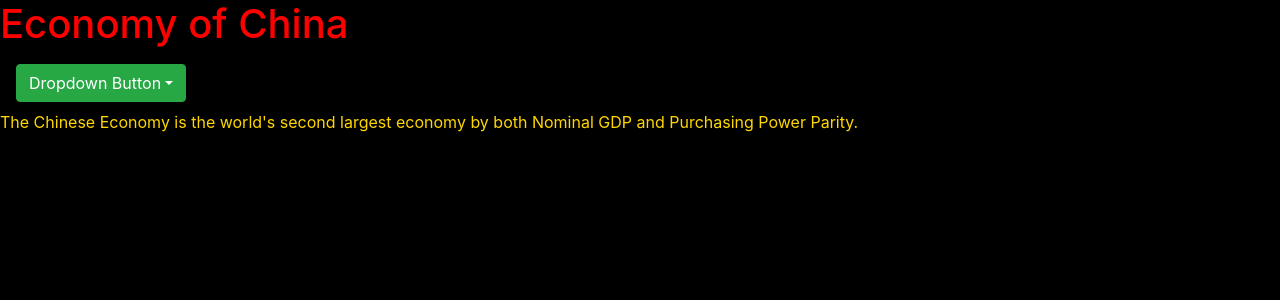
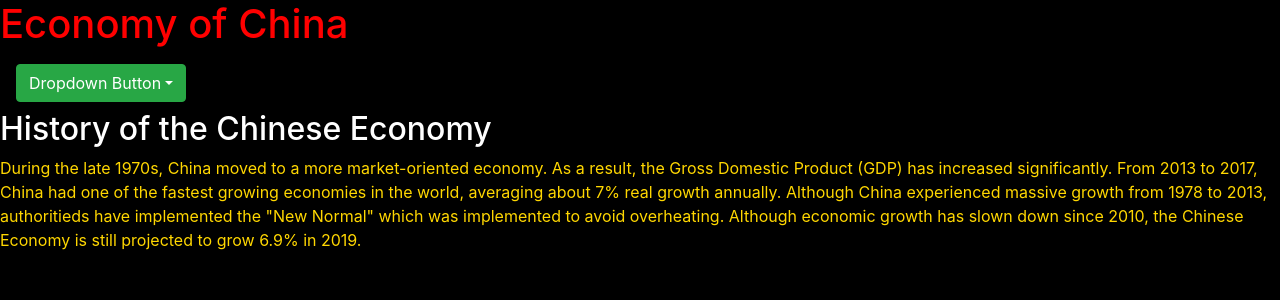
Before and after one commit to tubajack/TravelToChina, a React (Create React App) app in the folder client/: page /economy in a window 1280 px wide. Shown: the top 300 px of the page. Built offline with nearby package versions, Linux system fonts and the light colour scheme.

Commit message:
Added some more information about the Chinese economy. This information related to the basic history.

```diff
--- a/client/src/pages/Economy.js
+++ b/client/src/pages/Economy.js
@@ -8,7 +8,15 @@ export default class Economy extends Component {
         <h1>Economy of China</h1>
         <Navbar />
 
-        <p>The Chinese Economy is the world's second largest economy by both Nominal GDP and Purchasing Power Parity.</p>
+        <h2>History of the Chinese Economy</h2>
+
+        <p>
+          During the late 1970s, China moved to a more market-oriented economy. As a result, the Gross Domestic Product (GDP)
+          has increased significantly. From 2013 to 2017, China had one of the fastest growing economies in the world, averaging
+          about 7% real growth annually. Although China experienced massive growth from 1978 to 2013, authoritieds have implemented
+          the "New Normal" which was implemented to avoid overheating. Although economic growth has slown down since 2010, the Chinese
+          Economy is still projected to grow 6.9% in 2019.
+        </p>
       </div>
     );
   }
```
